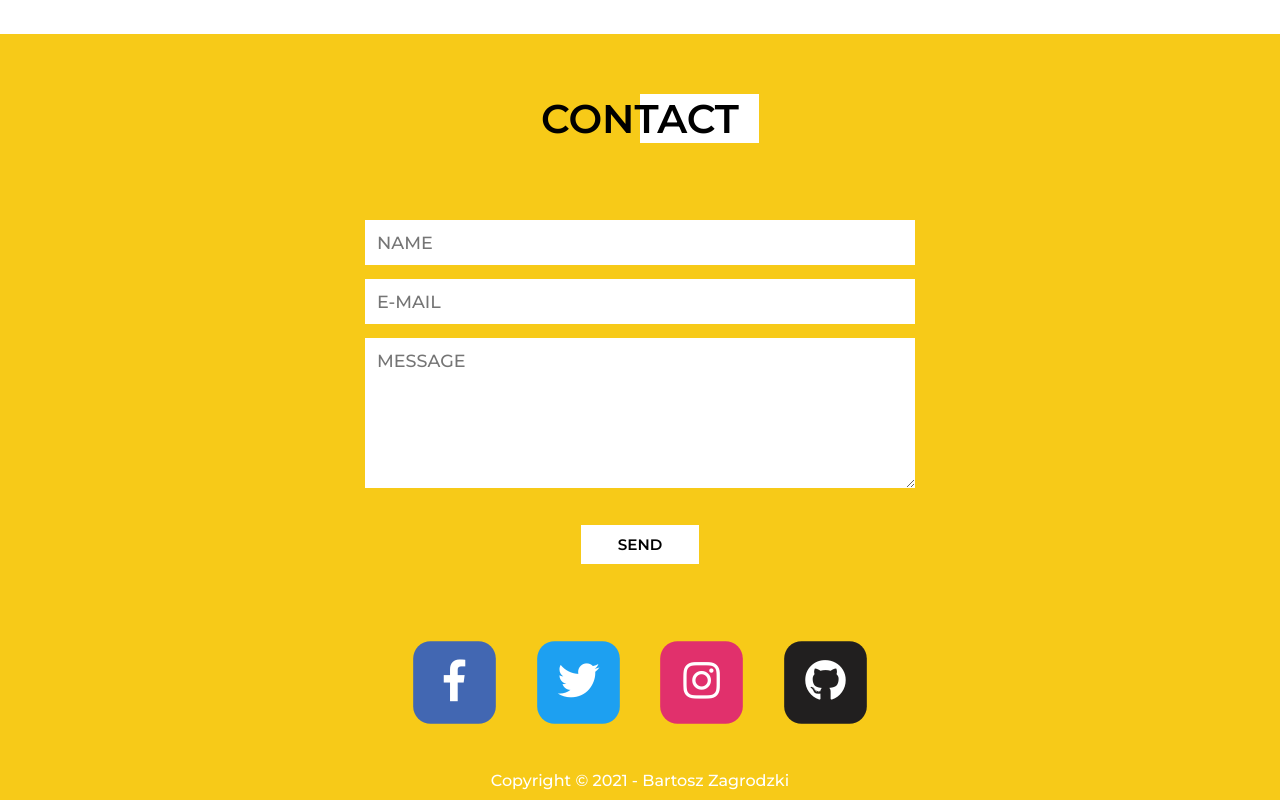
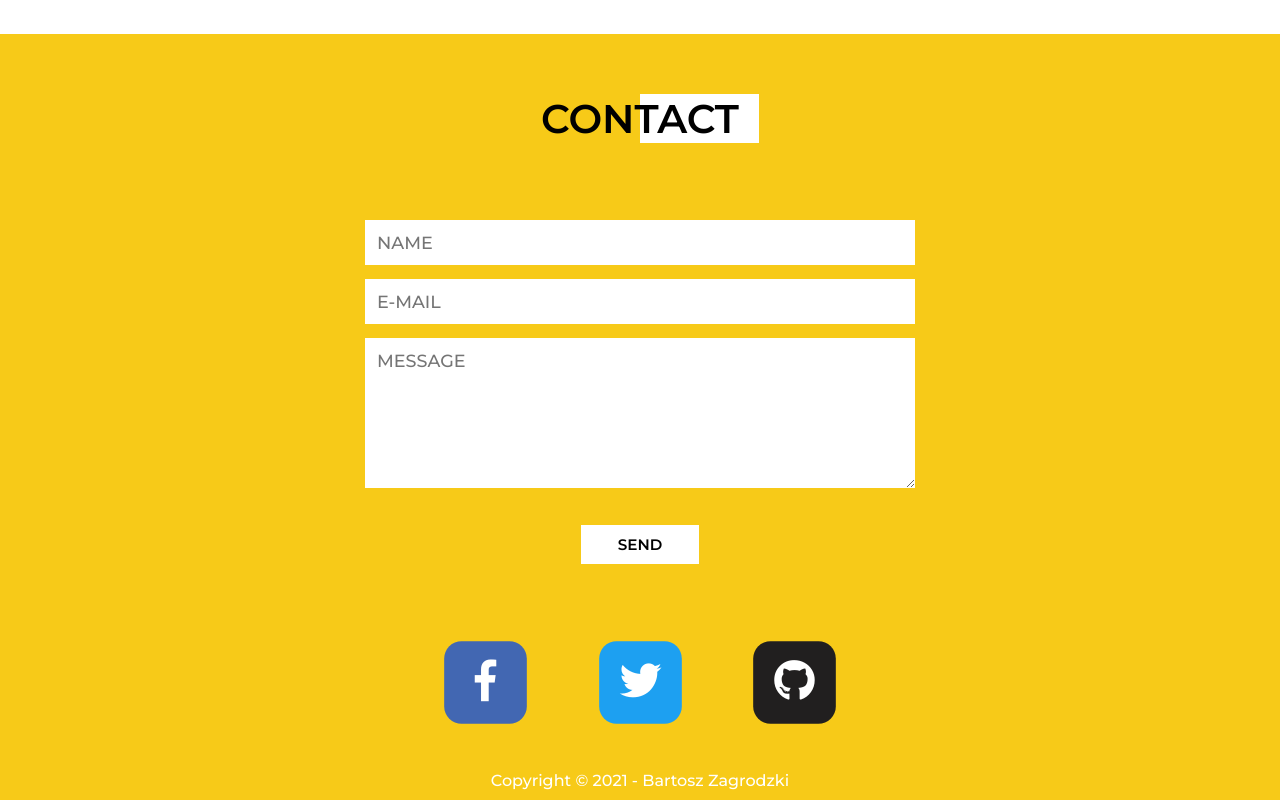
Before and after one commit to Bartek532/portfolio, a website with bundled scripts: page index.html in a window 1280 px wide. Shown: the part 2525-3325 px from the top of the page. Built offline with nearby package versions, Linux system fonts and the light colour scheme; a web font is replaced by a local one.

Commit message:
delete instagram from socials in contact section

```diff
--- a/index.html
+++ b/index.html
@@ -278,16 +278,6 @@
               <i class="fab fa-twitter"></i>
             </span>
           </a>
-          <a
-            href="https://www.instagram.com/bartoszzagrodzki"
-            rel="noopener"
-            target="_blank"
-          >
-            <span class="sr-only">instagram</span>
-            <span class="info__socials__social info__socials__instagram">
-              <i class="fab fa-instagram"></i>
-            </span>
-          </a>
           <a href="https://github.com/Bartek532" rel="noopener" target="_blank">
             <span class="sr-only">github</span>
             <span class="info__socials__social info__socials__github">
--- a/styles/contact.scss
+++ b/styles/contact.scss
@@ -120,14 +120,6 @@
         }
       }
 
-      &__instagram {
-        background-color: #e1306c;
-
-        &:hover {
-          color: #e1306c;
-        }
-      }
-
       &__github {
         background-color: #211f1f;
 
```
Also changed, not shown: images/icons/socials/instagram.svg (deleted).
